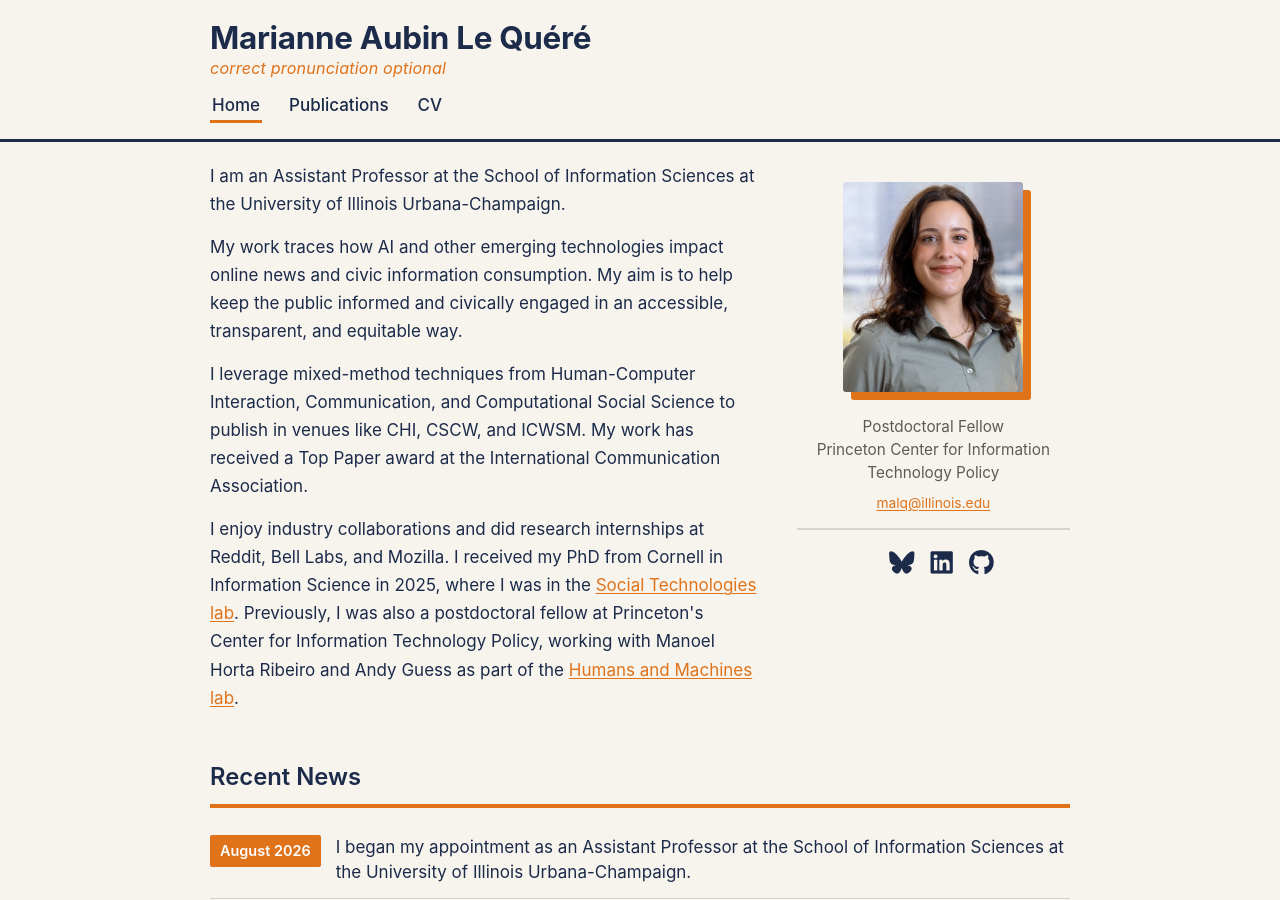
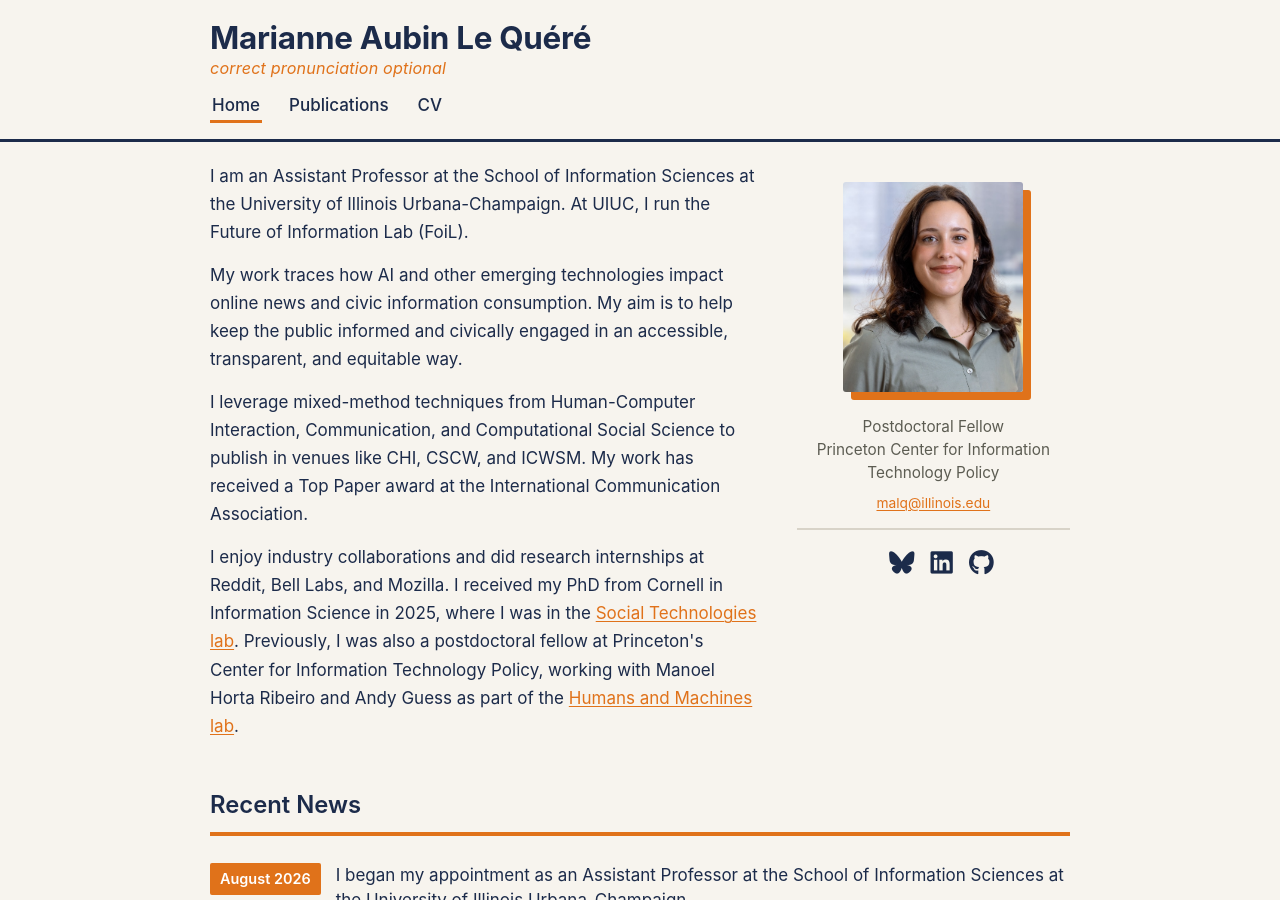
Before and after one commit to maubinle/mariannealq.github.io, a Jekyll site: the page built from index.md, in a window 1280 px wide and 900 px high. Built offline with Jekyll 4.4.1, drawn with Linux system fonts in a browser that asks for light colours; nearby versions of some CDN libraries; a style sheet for code colours, icons or effects is not loaded.

Commit message:
Update index.md

```diff
--- a/index.md
+++ b/index.md
@@ -4,7 +4,7 @@ layout: default
 
 <div class="profile-section">
     <div class="profile-text">
-        <p>I am an Assistant Professor at the School of Information Sciences at the University of Illinois Urbana-Champaign.</p>
+        <p>I am an Assistant Professor at the School of Information Sciences at the University of Illinois Urbana-Champaign. At UIUC, I run the Future of Information Lab (FoiL).</p>
 
         <p>My work traces how AI and other emerging technologies impact online news and civic information consumption. My aim is to help keep the public informed and civically engaged in an accessible, transparent, and equitable way.</p>
 
```
